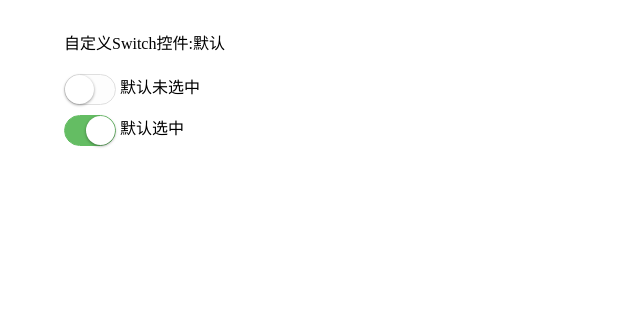
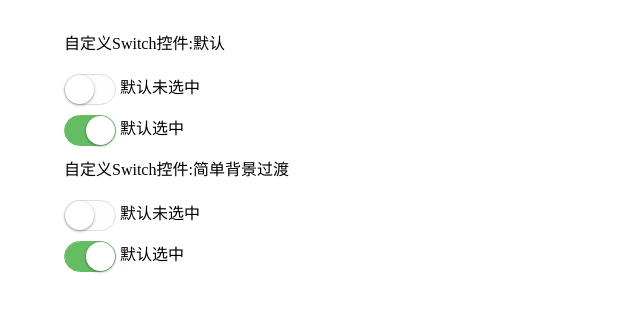
Before and after one commit to P-ppc/webComponents, a plain HTML site: page customSwitch/index.html in a window 1280 px wide. Shown: the whole page, without its empty margins (0-640 px from the left). Drawn offline with Linux system fonts and the light colour scheme.

Commit message:
自定义Switch:简单背景过渡

```diff
--- a/customSwitch/index.css
+++ b/customSwitch/index.css
@@ -74,3 +74,18 @@ select {
 .custom-switch:checked:before {
     left: 21px;
 }
+
+/* 简单背景过渡 */
+.custom-switch-anim-bg {
+    transition: background-color ease 0.4s;
+}
+
+.custom-switch.custom-switch-anim-bg:checked {
+    box-shadow: #dfdfdf 0 0 0 0 inset;
+    background-color: #64bd63;
+    transition: border-color 0.4s, background-color ease 0.4s;
+}
+
+.custom-switch.custom-switch-anim-bg:before {
+    transition: left .3s;
+}
--- a/customSwitch/index.html
+++ b/customSwitch/index.html
@@ -14,6 +14,13 @@
     <div class="custom-switch-container">
         <label><input type="checkbox" class="custom-switch" checked> 默认选中</label>
     </div>
+    <p>自定义Switch控件:简单背景过渡</p>
+    <div class="custom-switch-container">
+        <label><input type="checkbox" class="custom-switch custom-switch-anim-bg"> 默认未选中</label>
+    </div>
+    <div class="custom-switch-container">
+        <label><input type="checkbox" class="custom-switch custom-switch-anim-bg" checked> 默认选中</label>
+    </div>
 </div
 
 </body>
```
